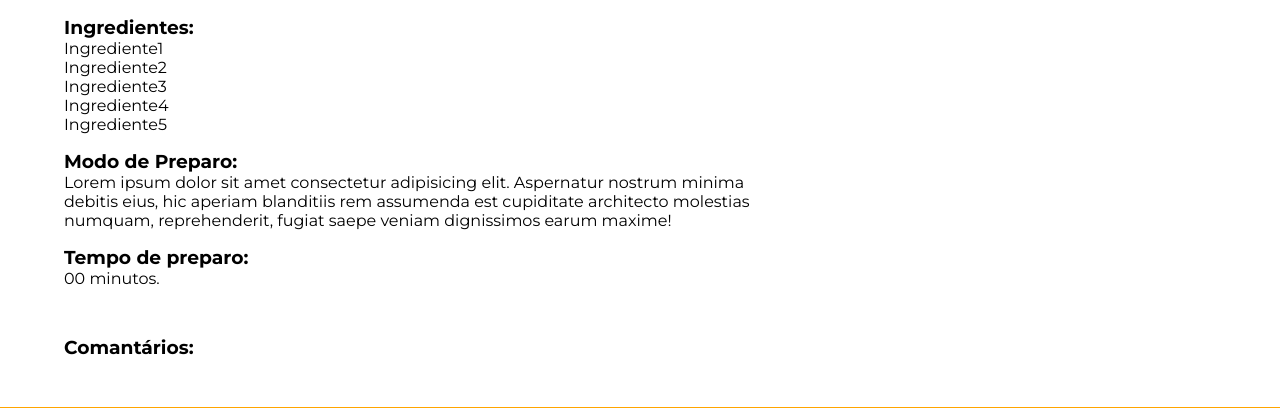
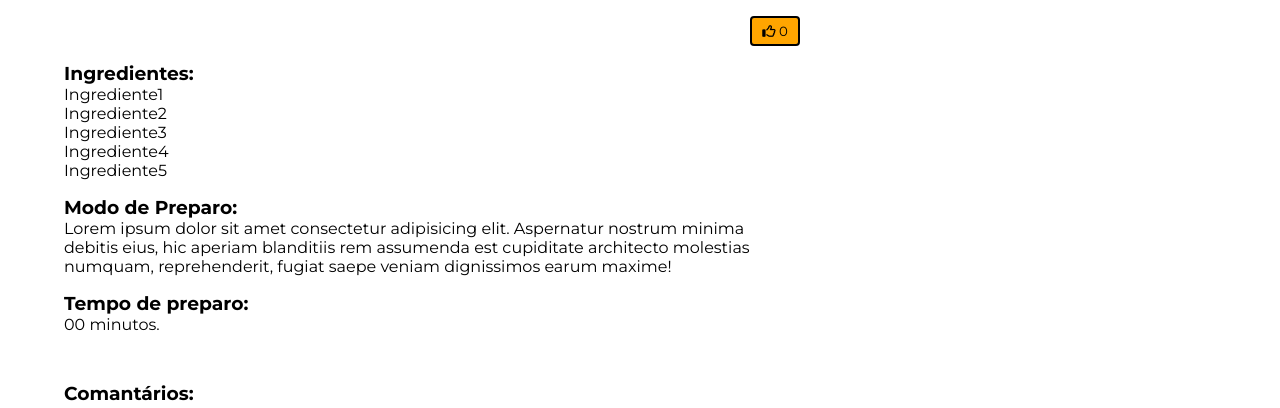
Before and after one commit to EduBarros101/pagina_de_receitas, a PHP site: page /src/views/recipe.html in a window 1280 px wide. Shown: the part 709-1117 px from the top of the page. Run offline with PHP 8.4, Linux system fonts and the light colour scheme; some libraries are stand-ins or nearby versions.

Commit message:
feat: like counter

```diff
--- a/assets/styles/_recipe-wrap.scss
+++ b/assets/styles/_recipe-wrap.scss
@@ -8,6 +8,17 @@
     display: flex;
     flex-direction: column;
     gap: 1rem;
+
+    #like-button {
+      width: 50px;
+      height: 30px;
+      border: 0.15rem solid;
+      border-radius: 4px;
+
+      background-color: orange;
+
+      align-self: flex-end;
+    }
   }
 
   #comment-form {
--- a/assets/styles/index.css
+++ b/assets/styles/index.css
@@ -62,6 +62,14 @@ main section {
   display: flex;
   flex-direction: column;
   gap: 1rem;
+}
+#recipe-wrap #recipe-card #like-button {
+  width: 50px;
+  height: 30px;
+  border: 0.15rem solid;
+  border-radius: 4px;
+  background-color: orange;
+  align-self: flex-end;
 }
 #recipe-wrap #comment-form {
   display: flex;
--- a/src/js/app.js
+++ b/src/js/app.js
@@ -1,5 +1,7 @@
 import comments from './modules/comments.js';
+import like from './modules/like.js';
 import createStars from './modules/stars.js';
 
 comments();
 createStars();
+like();
--- /dev/null
+++ b/src/js/modules/like.js
@@ -0,0 +1,14 @@
+const likeButton = document.querySelector('#like-button');
+const likeCounter = document.querySelector('#like-counter');
+let counter = 0;
+
+function like() {
+  likeButton.addEventListener('click', () => {
+    console.log('teste');
+    ++counter;
+
+    likeCounter.innerHTML = counter;
+  });
+}
+
+export default like;
--- a/src/views/recipe.html
+++ b/src/views/recipe.html
@@ -38,6 +38,12 @@
               src="https://media.istockphoto.com/id/1493482723/pt/foto/rice-beans-grilled-chicken-steak-salad.jpg?s=612x612&w=0&k=20&c=vRfHmxp7BIOoMf529VtyXGW-Dd7tIWDk4fkFJOI-EoU="
               alt="imagem da receita"
             />
+
+            <button id="like-button">
+              <i class="fa-regular fa-thumbs-up"></i>
+
+              <span id="like-counter">0</span>
+            </button>
 
             <div id="recipe-ingredients">
               <h3>Ingredientes:</h3>
```
Also changed, not shown: 1 other file.
